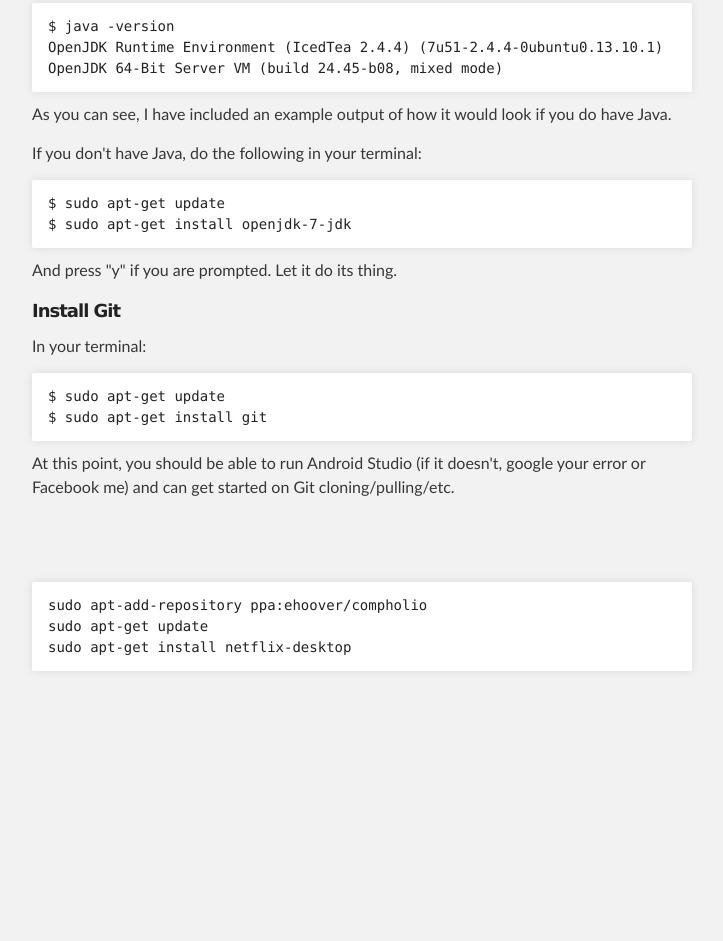
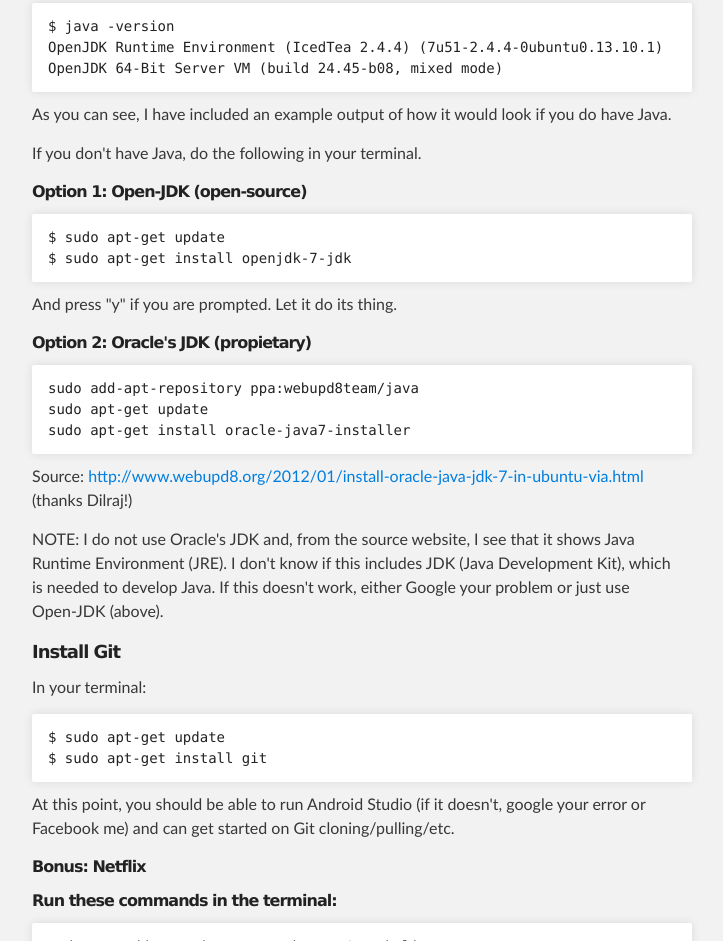
Before and after one commit to edwinmosong/selfie-guide, a plain HTML site: page index.html in a window 1280 px wide. Shown: the part 997-1938 px from the top of the page, without its empty margins (288-1011 px from the left). Drawn offline with Linux system fonts and the light colour scheme.

```diff
--- a/index.html
+++ b/index.html
@@ -77,13 +77,28 @@ OpenJDK 64-Bit Server VM (build 24.45-b08, mixed mode)
 
 <p>As you can see, I have included an example output of how it would look if you do have Java.</p>
 
-<p>If you don't have Java, do the following in your terminal:</p>
+<p>If you don't have Java, do the following in your terminal.</p>
+
+<h6>
+<a name="option-1-open-jdk-open-source" class="anchor" href="#option-1-open-jdk-open-source"><span class="octicon octicon-link"></span></a>Option 1: Open-JDK (open-source)</h6>
 
 <pre><code>$ sudo apt-get update
 $ sudo apt-get install openjdk-7-jdk
 </code></pre>
 
 <p>And press "y" if you are prompted. Let it do its thing.</p>
+
+<h6>
+<a name="option-2-oracles-jdk-propietary" class="anchor" href="#option-2-oracles-jdk-propietary"><span class="octicon octicon-link"></span></a>Option 2: Oracle's JDK (propietary)</h6>
+
+<pre><code>sudo add-apt-repository ppa:webupd8team/java
+sudo apt-get update
+sudo apt-get install oracle-java7-installer
+</code></pre>
+
+<p>Source: <a href="http://www.webupd8.org/2012/01/install-oracle-java-jdk-7-in-ubuntu-via.html">http://www.webupd8.org/2012/01/install-oracle-java-jdk-7-in-ubuntu-via.html</a> (thanks Dilraj!)</p>
+
+<p>NOTE: I do not use Oracle's JDK and, from the source website, I see that it shows Java Runtime Environment (JRE). I don't know if this includes JDK (Java Development Kit), which is needed to develop Java. If this doesn't work, either Google your problem or just use Open-JDK (above).</p>
 
 <h5>
 <a name="install-git" class="anchor" href="#install-git"><span class="octicon octicon-link"></span></a>Install Git</h5>
```
Also changed, not shown: params.json (+1 -1 lines).
